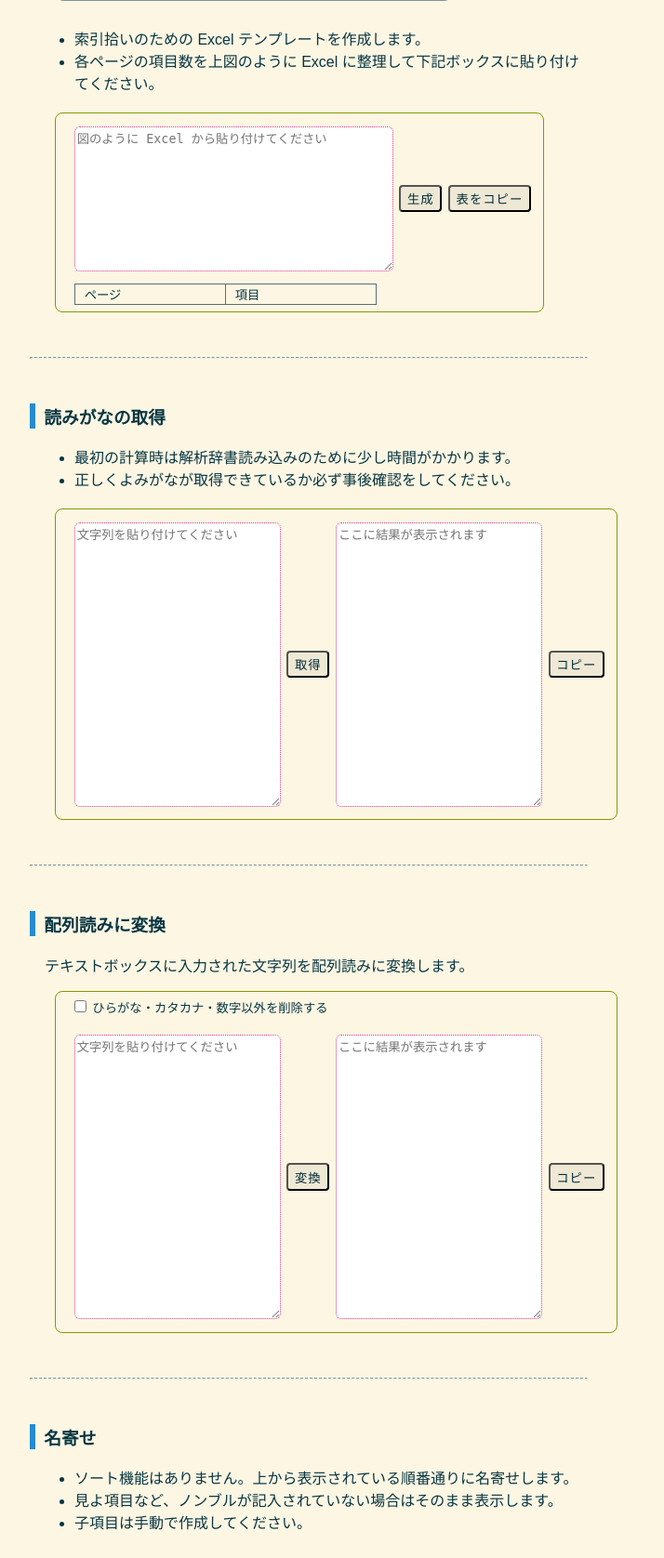
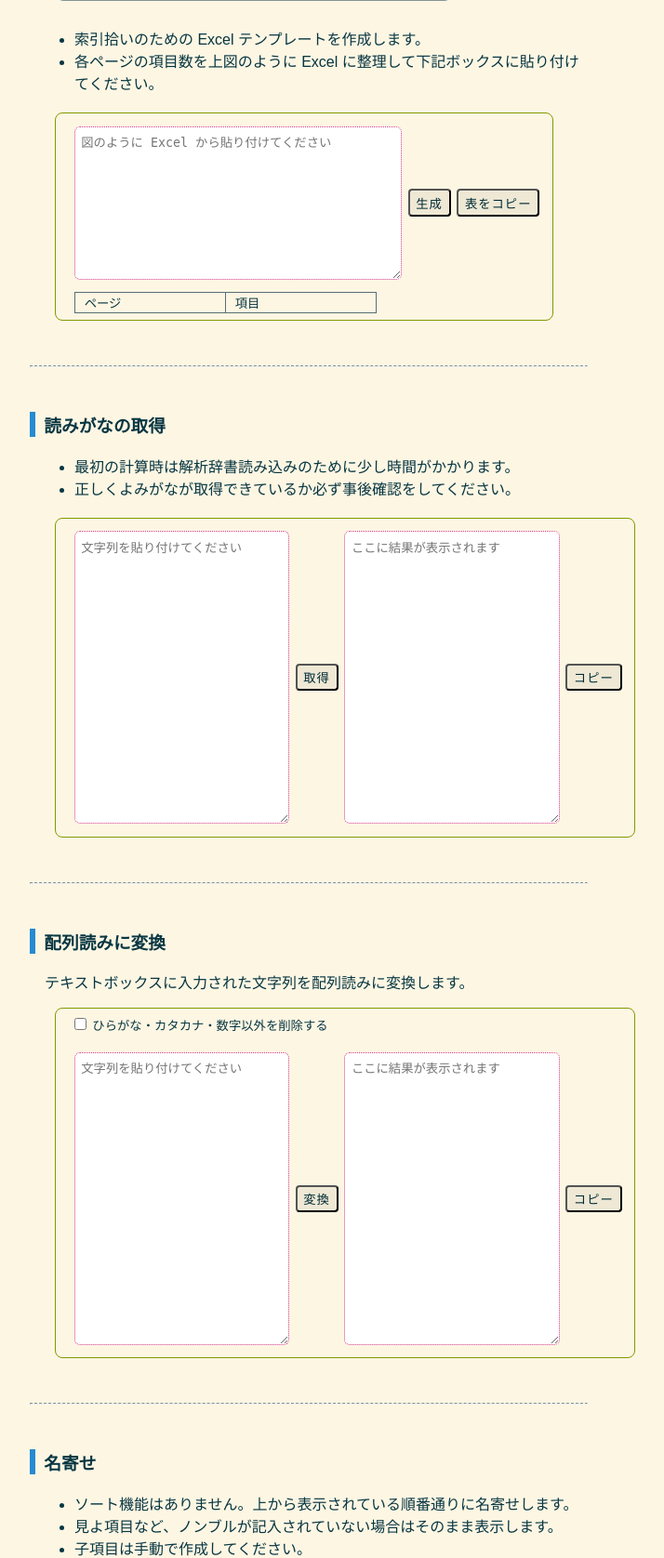
Before and after one commit to AWtnb/sakuin-tool, a PHP site: page / in a window 1280 px wide. Shown: the part 646-2322 px from the top of the page at 93% size, without its empty margins (308-1022 px from the left). Run offline with PHP 8.4, Linux system fonts and the light colour scheme.

Commit message:
set padding to textarea

```diff
--- a/style.css
+++ b/style.css
@@ -70,6 +70,7 @@ body {
     transition: 0.3s;
     border: 1px dotted #d33682;
     border-radius: 6px;
+    padding: .5em;
 }
 .inputarea .horizontal form textarea:focus {
     border: 1px solid #d33682;
```
